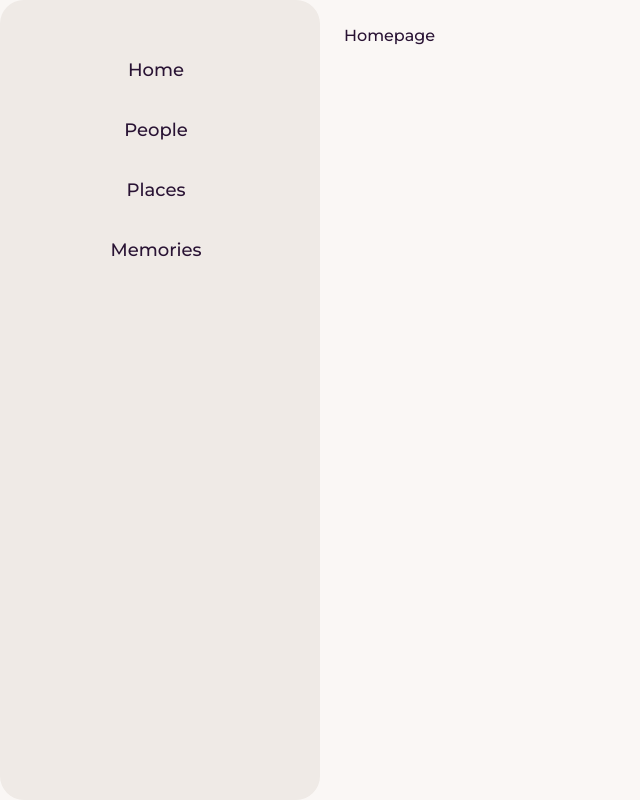
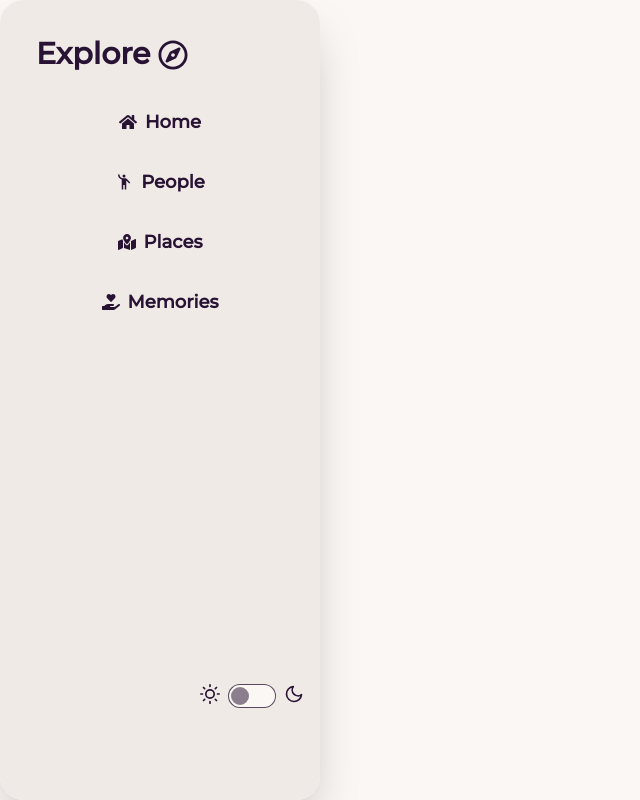
Before and after one commit to Sheethaljoshi/dementia-assistant, a Next.js app in the folder front-end/: page / in a window 1280 px wide. Shown: the whole page, without its empty margins (0-640 px from the left). Built offline with nearby package versions, Linux system fonts and the light colour scheme.

Commit message:
completed peoples page

```diff
--- a/front-end/src/app/components/card.tsx
+++ b/front-end/src/app/components/card.tsx
@@ -7,7 +7,7 @@ const Card: React.FC = () => {
    <figure className="h-64 md:h-auto"><img src="https://img.daisyui.com/images/stock/photo-1494232410401-ad00d5433cfa.jpg" alt="Album"/></figure>
   <div className="card-body">
     <h2 className="card-title">A Dude</h2>
-    <p className="text-sm md:text-base">Lorem ipsum dolor sit amet, consectetur</p>
+    <p className="text-sm md:text-base">Broski is heppy heppy. heppy broski heppy life.</p>
     <div className="card-actions justify-end ">
       <button className="btn btn-primary ">Know more</button>
     </div>
--- a/front-end/src/app/memories/page.tsx
+++ b/front-end/src/app/memories/page.tsx
@@ -1,28 +1,41 @@
+import { FaRegCompass } from "react-icons/fa";
+import { FaHome } from "react-icons/fa";
+import { MdEmojiPeople } from "react-icons/md";
+import { FaMapMarkedAlt } from "react-icons/fa";
+import { FaHandHoldingHeart } from "react-icons/fa";
 
 import Link from 'next/link';
 
 export default function Memories() {
-    return(
+    return (
         <div className="drawer lg:drawer-open">
-    <input id="my-drawer-2" type="checkbox" className="drawer-toggle" />
-    <div className="drawer-content flex m-6">
-      <div>Memories</div>
+          <input id="my-drawer-2" type="checkbox" className="drawer-toggle" />
+          <div className="drawer-content flex m-6">
+
       <label htmlFor="my-drawer-2" className="btn btn-primary drawer-button lg:hidden">|||</label>
 
     </div>
-    <div className="drawer-side rounded-t-3xl rounded-b-3xl sm:rounded-t-3xl sm:rounded-b-3xl">
+    <div className="drawer-side rounded-t-3xl rounded-b-3xl sm:rounded-t-3xl sm:rounded-b-3xl shadow-2xl dark:shadow-2xl ">
       <label htmlFor="my-drawer-2" aria-label="close sidebar" className="drawer-overlay"></label>
       <ul className="menu p-4 w-80 min-h-full bg-base-200 text-base-content round">
-        {/* Sidebar content here */}
-        <div className='mt-6 mr-2 items-center'>
-        <li className='p-2 '><Link href="/" className='text-lg flex justify-center'>Home</Link></li>
-        <li className='p-2'><Link href="/people" className='text-lg flex justify-center'>People</Link></li>
-        <li className='p-2'><Link href="/places" className='text-lg flex justify-center'>Places</Link></li>
-        <li className='p-2'><Link href="/memories" className='text-lg flex justify-center'>Memories</Link></li>
+        <div className="text-3xl font-extrabold m-5 flex">Explore<div className="ml-2 mt-1"><FaRegCompass /></div></div>
+        <div className="flex flex-col ">
+        <div className='items-center mb-8'>
+        <li className='p-2 '><Link href="/" className='text-lg flex justify-center font-bold'><div ><FaHome /></div>Home</Link></li>
+        <li className='p-2'><Link href="/people" className='text-lg flex justify-center font-bold'><div><MdEmojiPeople /></div>People</Link></li>
+        <li className='p-2'><Link href="/places" className='text-lg flex justify-center font-bold'><div><FaMapMarkedAlt /></div>Places</Link></li>
+        <li className='p-2'><Link href="/memories" className='text-lg flex justify-center font-semibold'><div><FaHandHoldingHeart /></div>Memories</Link></li>
+        </div>
+        <div className="flex mt-80 justify-end">
+        <label className="flex cursor-pointer gap-2">
+          <svg xmlns="http://www.w3.org/2000/svg" width="20" height="20" viewBox="0 0 24 24" fill="none" stroke="currentColor" strokeWidth="2" strokeLinecap="round" strokeLinejoin="round"><circle cx="12" cy="12" r="5"/><path d="M12 1v2M12 21v2M4.2 4.2l1.4 1.4M18.4 18.4l1.4 1.4M1 12h2M21 12h2M4.2 19.8l1.4-1.4M18.4 5.6l1.4-1.4"/></svg>
+          <input type="checkbox" value="dark" className="toggle theme-controller"/>
+          <svg xmlns="http://www.w3.org/2000/svg" width="20" height="20" viewBox="0 0 24 24" fill="none" stroke="currentColor" strokeWidth="2" strokeLinecap="round" strokeLinejoin="round"><path d="M21 12.79A9 9 0 1 1 11.21 3 7 7 0 0 0 21 12.79z"></path></svg>
+        </label>
+        </div>
         </div>
       </ul>
-
     </div>
   </div>
     )
-  }
+}
--- a/front-end/src/app/page.tsx
+++ b/front-end/src/app/page.tsx
@@ -1,27 +1,41 @@
-import Link from "next/link"
+import { FaRegCompass } from "react-icons/fa";
+import { FaHome } from "react-icons/fa";
+import { MdEmojiPeople } from "react-icons/md";
+import { FaMapMarkedAlt } from "react-icons/fa";
+import { FaHandHoldingHeart } from "react-icons/fa";
+
+import Link from 'next/link';
 
 export default function Home() {
-  return(
-    <div className="drawer lg:drawer-open">
-    <input id="my-drawer-2" type="checkbox" className="drawer-toggle" />
-    <div className="drawer-content flex m-6">
-      <div>Homepage</div>
+    return (
+        <div className="drawer lg:drawer-open">
+          <input id="my-drawer-2" type="checkbox" className="drawer-toggle" />
+          <div className="drawer-content flex m-6">
+
       <label htmlFor="my-drawer-2" className="btn btn-primary drawer-button lg:hidden">|||</label>
 
     </div>
-    <div className="drawer-side rounded-t-3xl rounded-b-3xl sm:rounded-t-3xl sm:rounded-b-3xl">
+    <div className="drawer-side rounded-t-3xl rounded-b-3xl sm:rounded-t-3xl sm:rounded-b-3xl shadow-2xl dark:shadow-2xl ">
       <label htmlFor="my-drawer-2" aria-label="close sidebar" className="drawer-overlay"></label>
       <ul className="menu p-4 w-80 min-h-full bg-base-200 text-base-content round">
-        {/* Sidebar content here */}
-        <div className='mt-6 mr-2 items-center'>
-        <li className='p-2 '><Link href="/" className='text-lg flex justify-center'>Home</Link></li>
-        <li className='p-2'><Link href="/people" className='text-lg flex justify-center'>People</Link></li>
-        <li className='p-2'><Link href="/places" className='text-lg flex justify-center'>Places</Link></li>
-        <li className='p-2'><Link href="/memories" className='text-lg flex justify-center'>Memories</Link></li>
+        <div className="text-3xl font-extrabold m-5 flex">Explore<div className="ml-2 mt-1"><FaRegCompass /></div></div>
+        <div className="flex flex-col ">
+        <div className='items-center mb-8'>
+        <li className='p-2 '><Link href="/" className='text-lg flex justify-center font-bold'><div ><FaHome /></div>Home</Link></li>
+        <li className='p-2'><Link href="/people" className='text-lg flex justify-center font-bold'><div><MdEmojiPeople /></div>People</Link></li>
+        <li className='p-2'><Link href="/places" className='text-lg flex justify-center font-bold'><div><FaMapMarkedAlt /></div>Places</Link></li>
+        <li className='p-2'><Link href="/memories" className='text-lg flex justify-center font-semibold'><div><FaHandHoldingHeart /></div>Memories</Link></li>
+        </div>
+        <div className="flex mt-80 justify-end">
+        <label className="flex cursor-pointer gap-2">
+          <svg xmlns="http://www.w3.org/2000/svg" width="20" height="20" viewBox="0 0 24 24" fill="none" stroke="currentColor" strokeWidth="2" strokeLinecap="round" strokeLinejoin="round"><circle cx="12" cy="12" r="5"/><path d="M12 1v2M12 21v2M4.2 4.2l1.4 1.4M18.4 18.4l1.4 1.4M1 12h2M21 12h2M4.2 19.8l1.4-1.4M18.4 5.6l1.4-1.4"/></svg>
+          <input type="checkbox" value="dark" className="toggle theme-controller"/>
+          <svg xmlns="http://www.w3.org/2000/svg" width="20" height="20" viewBox="0 0 24 24" fill="none" stroke="currentColor" strokeWidth="2" strokeLinecap="round" strokeLinejoin="round"><path d="M21 12.79A9 9 0 1 1 11.21 3 7 7 0 0 0 21 12.79z"></path></svg>
+        </label>
+        </div>
         </div>
       </ul>
-
     </div>
   </div>
-  )
+    )
 }
--- a/front-end/src/app/people/card.tsx
+++ b/front-end/src/app/people/card.tsx
@@ -1,13 +1,14 @@
-import Link from 'next/link';
+
 import React from 'react';
 import Card from '../components/card';
+import { MdEmojiPeople } from "react-icons/md";
 
 const CardPage: React.FC = () => {
   return (
 
             <div className="flex-grow">
-                <div >
-                <h1 className="text-4xl m-7 font-extrabold">People</h1>
+                <div className='pl-6' >
+                <h1 className="text-4xl m-7 font-extrabold flex"><div className=''><MdEmojiPeople /></div>People</h1>
                 <div className='mb-8 ml-8 mr-8'>Welcome to &quot;Our Loved Ones,&quot; a special place where we celebrate the cherished people in your life. Here, we honor the beautiful connections you&apos;ve made throughout your journey, each person a shining star in your universe. Through heartfelt descriptions and cherished photographs, we reminisce about the wonderful moments shared with these beloved individuals.</div>
                 </div>
                 <div className="flex justify-center items-center">
--- a/front-end/src/app/people/page.tsx
+++ b/front-end/src/app/people/page.tsx
@@ -1,28 +1,40 @@
-
+import { FaRegCompass } from "react-icons/fa";
+import { FaHome } from "react-icons/fa";
+import { MdEmojiPeople } from "react-icons/md";
+import { FaMapMarkedAlt } from "react-icons/fa";
+import { FaHandHoldingHeart } from "react-icons/fa";
 import CardPage from "./card"
 import Link from 'next/link';
 
 export default function Places() {
     return (
         <div className="drawer lg:drawer-open">
-    <input id="my-drawer-2" type="checkbox" className="drawer-toggle" />
-    <div className="drawer-content flex m-6">
+          <input id="my-drawer-2" type="checkbox" className="drawer-toggle" />
+          <div className="drawer-content flex m-6">
      <CardPage/>
       <label htmlFor="my-drawer-2" className="btn btn-primary drawer-button lg:hidden">|||</label>
 
     </div>
-    <div className="drawer-side rounded-t-3xl rounded-b-3xl sm:rounded-t-3xl sm:rounded-b-3xl">
+    <div className="drawer-side rounded-t-3xl rounded-b-3xl sm:rounded-t-3xl sm:rounded-b-3xl shadow-2xl dark:shadow-2xl ">
       <label htmlFor="my-drawer-2" aria-label="close sidebar" className="drawer-overlay"></label>
       <ul className="menu p-4 w-80 min-h-full bg-base-200 text-base-content round">
-        <div className="text-2xl font-bold m-4">Explore</div>
-        <div className=' mr-2 items-center'>
-        <li className='p-2 '><Link href="/" className='text-lg flex justify-center'>Home</Link></li>
-        <li className='p-2'><Link href="/people" className='text-lg flex justify-center'>People</Link></li>
-        <li className='p-2'><Link href="/places" className='text-lg flex justify-center'>Places</Link></li>
-        <li className='p-2'><Link href="/memories" className='text-lg flex justify-center'>Memories</Link></li>
+        <div className="text-3xl font-extrabold m-5 flex">Explore<div className="ml-2 mt-1"><FaRegCompass /></div></div>
+        <div className="flex flex-col ">
+        <div className='items-center mb-8'>
+        <li className='p-2 '><Link href="/" className='text-lg flex justify-center font-bold'><div ><FaHome /></div>Home</Link></li>
+        <li className='p-2'><Link href="/people" className='text-lg flex justify-center font-bold'><div><MdEmojiPeople /></div>People</Link></li>
+        <li className='p-2'><Link href="/places" className='text-lg flex justify-center font-bold'><div><FaMapMarkedAlt /></div>Places</Link></li>
+        <li className='p-2'><Link href="/memories" className='text-lg flex justify-center font-semibold'><div><FaHandHoldingHeart /></div>Memories</Link></li>
+        </div>
+        <div className="flex mt-80 justify-end">
+        <label className="flex cursor-pointer gap-2">
+          <svg xmlns="http://www.w3.org/2000/svg" width="20" height="20" viewBox="0 0 24 24" fill="none" stroke="currentColor" strokeWidth="2" strokeLinecap="round" strokeLinejoin="round"><circle cx="12" cy="12" r="5"/><path d="M12 1v2M12 21v2M4.2 4.2l1.4 1.4M18.4 18.4l1.4 1.4M1 12h2M21 12h2M4.2 19.8l1.4-1.4M18.4 5.6l1.4-1.4"/></svg>
+          <input type="checkbox" value="dark" className="toggle theme-controller"/>
+          <svg xmlns="http://www.w3.org/2000/svg" width="20" height="20" viewBox="0 0 24 24" fill="none" stroke="currentColor" strokeWidth="2" strokeLinecap="round" strokeLinejoin="round"><path d="M21 12.79A9 9 0 1 1 11.21 3 7 7 0 0 0 21 12.79z"></path></svg>
+        </label>
+        </div>
         </div>
       </ul>
-
     </div>
   </div>
     )
--- a/front-end/src/app/places/page.tsx
+++ b/front-end/src/app/places/page.tsx
@@ -1,27 +1,41 @@
-import Link from "next/link"
+import { FaRegCompass } from "react-icons/fa";
+import { FaHome } from "react-icons/fa";
+import { MdEmojiPeople } from "react-icons/md";
+import { FaMapMarkedAlt } from "react-icons/fa";
+import { FaHandHoldingHeart } from "react-icons/fa";
+
+import Link from 'next/link';
 
 export default function Places() {
-  return(
-    <div className="drawer lg:drawer-open">
-    <input id="my-drawer-2" type="checkbox" className="drawer-toggle" />
-    <div className="drawer-content flex m-6">
-      <div className="text-xl">Places</div>
+    return (
+        <div className="drawer lg:drawer-open">
+          <input id="my-drawer-2" type="checkbox" className="drawer-toggle" />
+          <div className="drawer-content flex m-6">
+
       <label htmlFor="my-drawer-2" className="btn btn-primary drawer-button lg:hidden">|||</label>
 
     </div>
-    <div className="drawer-side rounded-t-3xl rounded-b-3xl sm:rounded-t-3xl sm:rounded-b-3xl">
+    <div className="drawer-side rounded-t-3xl rounded-b-3xl sm:rounded-t-3xl sm:rounded-b-3xl shadow-2xl dark:shadow-2xl ">
       <label htmlFor="my-drawer-2" aria-label="close sidebar" className="drawer-overlay"></label>
       <ul className="menu p-4 w-80 min-h-full bg-base-200 text-base-content round">
-        {/* Sidebar content here */}
-        <div className='mt-6 mr-2 items-center'>
-        <li className='p-2 '><Link href="/" className='text-lg flex justify-center'>Home</Link></li>
-        <li className='p-2'><Link href="/people" className='text-lg flex justify-center'>People</Link></li>
-        <li className='p-2'><Link href="/places" className='text-lg flex justify-center'>Places</Link></li>
-        <li className='p-2'><Link href="/memories" className='text-lg flex justify-center'>Memories</Link></li>
+        <div className="text-3xl font-extrabold m-5 flex">Explore<div className="ml-2 mt-1"><FaRegCompass /></div></div>
+        <div className="flex flex-col ">
+        <div className='items-center mb-8'>
+        <li className='p-2 '><Link href="/" className='text-lg flex justify-center font-bold'><div ><FaHome /></div>Home</Link></li>
+        <li className='p-2'><Link href="/people" className='text-lg flex justify-center font-bold'><div><MdEmojiPeople /></div>People</Link></li>
+        <li className='p-2'><Link href="/places" className='text-lg flex justify-center font-bold'><div><FaMapMarkedAlt /></div>Places</Link></li>
+        <li className='p-2'><Link href="/memories" className='text-lg flex justify-center font-semibold'><div><FaHandHoldingHeart /></div>Memories</Link></li>
+        </div>
+        <div className="flex mt-80 justify-end">
+        <label className="flex cursor-pointer gap-2">
+          <svg xmlns="http://www.w3.org/2000/svg" width="20" height="20" viewBox="0 0 24 24" fill="none" stroke="currentColor" strokeWidth="2" strokeLinecap="round" strokeLinejoin="round"><circle cx="12" cy="12" r="5"/><path d="M12 1v2M12 21v2M4.2 4.2l1.4 1.4M18.4 18.4l1.4 1.4M1 12h2M21 12h2M4.2 19.8l1.4-1.4M18.4 5.6l1.4-1.4"/></svg>
+          <input type="checkbox" value="dark" className="toggle theme-controller"/>
+          <svg xmlns="http://www.w3.org/2000/svg" width="20" height="20" viewBox="0 0 24 24" fill="none" stroke="currentColor" strokeWidth="2" strokeLinecap="round" strokeLinejoin="round"><path d="M21 12.79A9 9 0 1 1 11.21 3 7 7 0 0 0 21 12.79z"></path></svg>
+        </label>
+        </div>
         </div>
       </ul>
-
     </div>
   </div>
-  )
+    )
 }
--- a/package.json
+++ b/package.json
@@ -1,5 +1,8 @@
 {
   "devDependencies": {
     "daisyui": "^4.10.5"
+  },
+  "dependencies": {
+    "react-icons": "^5.2.1"
   }
 }
```
Also changed, not shown: 1 other file (tests, documents, lock files or other folders).
